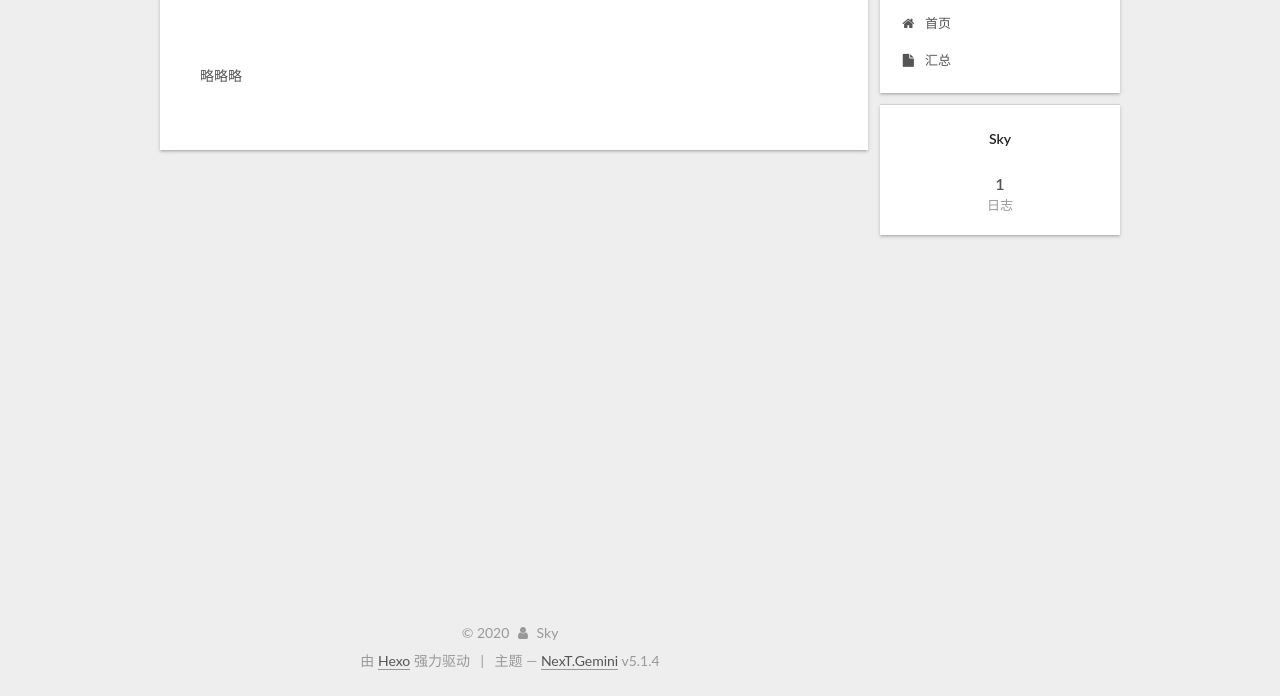
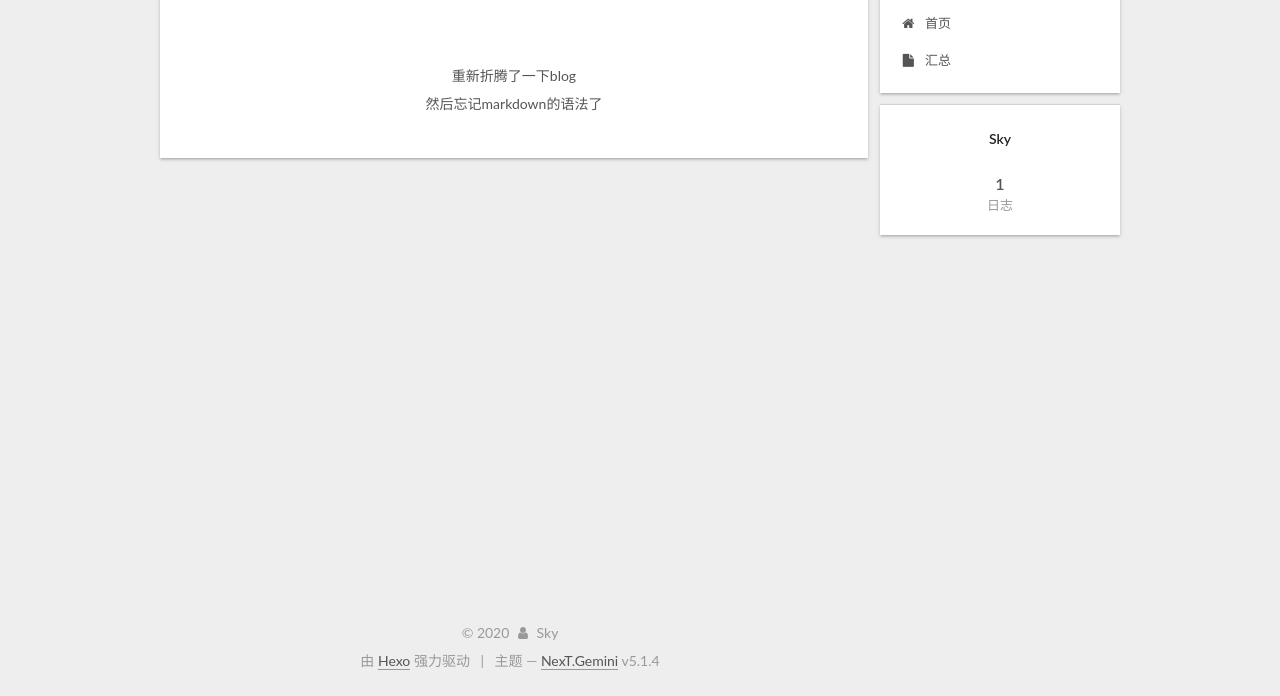
Before and after one commit to a1c2a3o/-a1c2a3o-a1c2a3o.github.io, a plain HTML site: page 2099/12/17/top/index.html in a window 1280 px wide. Shown: the part 104-800 px from the top of the page. Drawn offline with Linux system fonts and the light colour scheme.

Commit message:
Site updated: 2020-10-06 20:48:22

```diff
--- a/2099/12/17/top/index.html
+++ b/2099/12/17/top/index.html
@@ -79,17 +79,17 @@
 
 
 
-<meta name="description" content="略略略">
+<meta name="description" content="重新折腾了一下blog 然后忘记markdown的语法了">
 <meta property="og:type" content="article">
 <meta property="og:title" content="（伪）置顶">
 <meta property="og:url" content="http://http://ztq1217.top/2099/12/17/top/index.html">
 <meta property="og:site_name" content="Sky&#39;blog">
-<meta property="og:description" content="略略略">
+<meta property="og:description" content="重新折腾了一下blog 然后忘记markdown的语法了">
 <meta property="og:locale" content="zh-Hans">
-<meta property="og:updated_time" content="2020-10-06T12:37:19.464Z">
+<meta property="og:updated_time" content="2020-10-06T12:47:31.267Z">
 <meta name="twitter:card" content="summary">
 <meta name="twitter:title" content="（伪）置顶">
-<meta name="twitter:description" content="略略略">
+<meta name="twitter:description" content="重新折腾了一下blog 然后忘记markdown的语法了">
 
 
 
@@ -299,8 +299,8 @@
 
 
 
-        <p>略略略</p>
-
+        <center>重新折腾了一下blog
+<center>然后忘记markdown的语法了</center></center>
 
     </div>
 
--- a/css/main.css
+++ b/css/main.css
@@ -1823,7 +1823,7 @@ pre .javascript .function {
   width: 4px;
   height: 4px;
   border-radius: 50%;
-  background: #9afe61;
+  background: #0effec;
 }
 .links-of-blogroll {
   font-size: 13px;
```
Also changed, not shown: index.html (+2 -2 lines).
